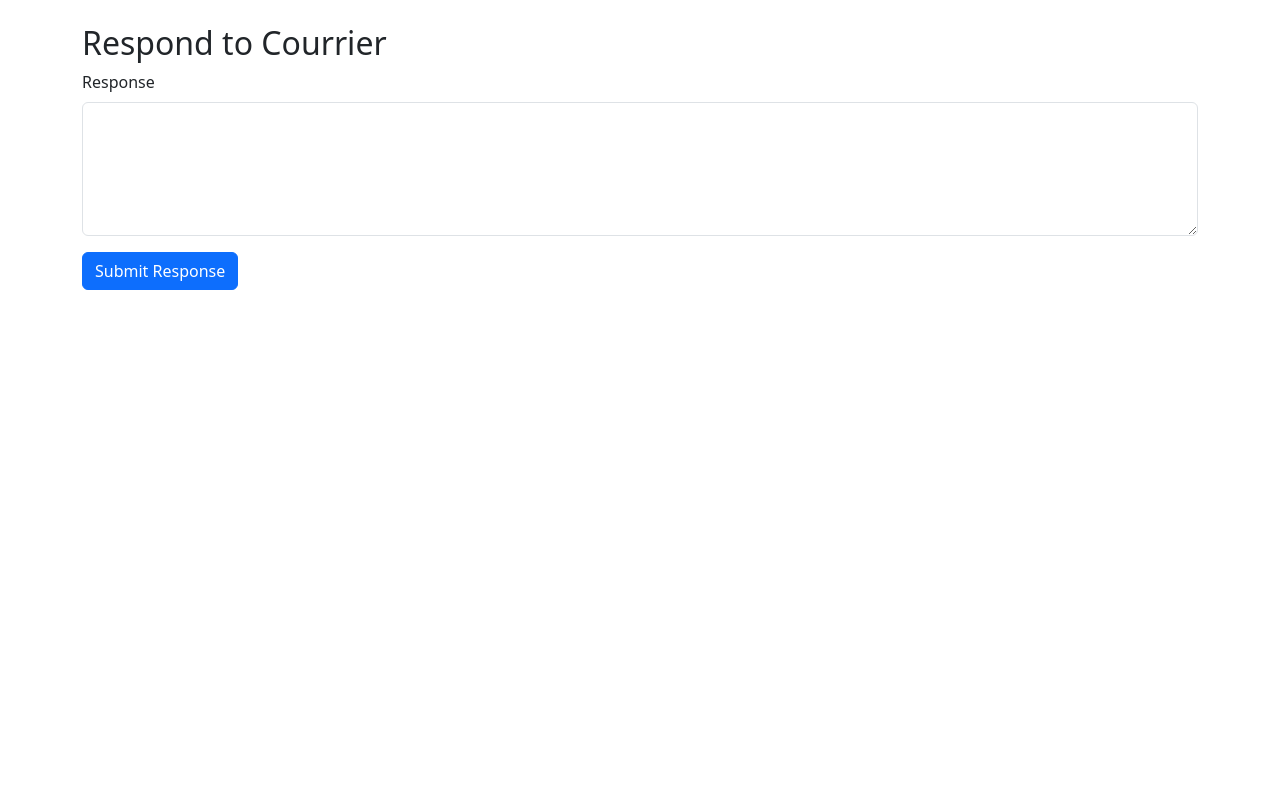
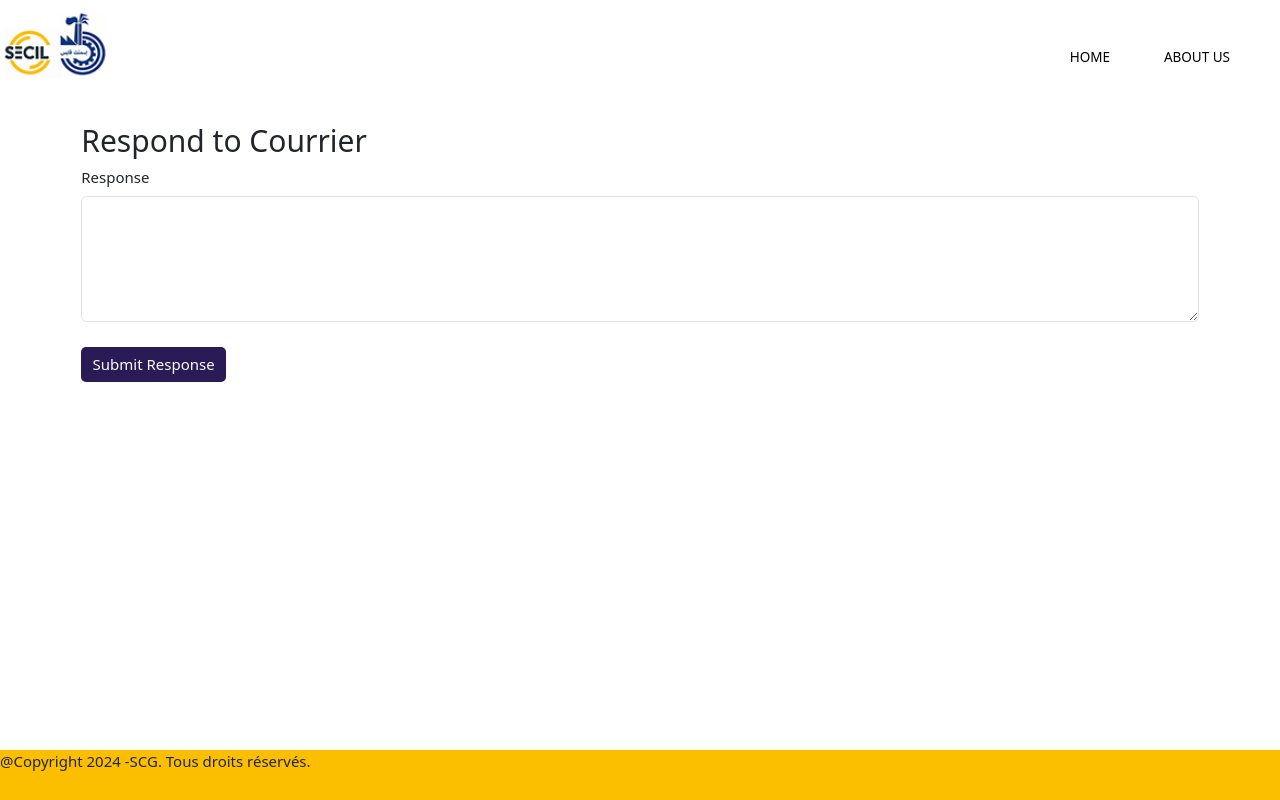
Before and after one commit to ghaith-bouabda/Internship_project, a PHP site: page /respond_courrier.php?id=1 in a window 1280 px wide. Run offline with PHP 8.4, Linux system fonts and the light colour scheme; the visitor is signed in with stand-in values (Sample User, id 1).

Commit message:
well another one

```diff
--- a/respond_courrier.php
+++ b/respond_courrier.php
@@ -51,6 +51,110 @@ if ($_SERVER["REQUEST_METHOD"] == "POST") {
     <title>Respond to Courrier</title>
     <link href="https://cdn.jsdelivr.net/npm/bootstrap@5.3.3/dist/css/bootstrap.min.css" rel="stylesheet" integrity="sha384-QWTKZyjpPEjISv5WaRU9OFeRpok6YctnYmDr5pNlyT2bRjXh0JMhjY6hW+ALEwIH" crossorigin="anonymous">
 </head>
+<header>
+<nav>
+                        <div class="">
+                        <img src="img/logo-1-1.png"  alt="logo" class="logo">
+                            <ul class="main-nav">
+                            <li> <a href="user_dashboard.php">Home</a></li>
+
+                            <li> <a href="#">About us</a></li>
+
+
+                            </ul>
+                        </div>
+                    </nav>
+<nav>
+</header>
+<body>
+    <style>
+    * {
+    margin: 0;
+    padding: 0;
+    box-sizing: border-box;
+}
+html {
+    font-family: 'Lato','Arial' ,sans-serif;
+        font-weight: 300;
+        font-size: 15px;
+}
+body {
+    padding-bottom: 60px;
+}
+nav{
+    height:50px;
+    background-color:white;
+
+}
+.logo {
+    height: 70px;
+    width: auto;
+    float: left;
+    margin-top: 10px;
+}
+
+.main-nav {
+
+
+    float: right;
+    list-style: none;
+    margin-top: 45px;
+
+
+}
+
+.main-nav li {
+    display: inline-block;
+    margin-right: 50px;
+
+
+}
+
+.main-nav li a:link,
+.main-nav li a:visited{
+    padding: 6px 0;
+    color: #000;
+    text-decoration: none;
+    text-transform: uppercase;
+    font-size: 90%;
+    border-bottom: 2px solid transparent;
+    transition: border-bottom 0.2s;
+}
+.main-nav li a:hover,
+.main-nav li a:active{
+    border-bottom: 2px solid #2a1a55;
+}
+
+
+
+
+ .btn {
+
+    height: 35px;
+    background:#2a1a55;
+    border: 0;
+    border-radius: 5px;
+    font-size: 15px;
+    cursor: pointer;
+    transition: all .3s;
+    margin-top: 10px;
+
+    color: #fdfdfd;
+}
+.btn:hover {
+    opacity: 0.83;
+}
+section{
+    height:50px;
+    background-color:#FBBF00;
+    position: fixed;
+    width: 100%;
+  left: 0;
+  bottom: 0;
+
+}
+
+ </style>
 <body>
     <div class="container mt-4">
         <h2>Respond to Courrier</h2>
@@ -64,5 +168,7 @@ if ($_SERVER["REQUEST_METHOD"] == "POST") {
             <button type="submit" class="btn btn-primary">Submit Response</button>
         </form>
     </div>
+    <section><p>@Copyright 2024 -SCG. Tous droits réservés.</p></section>
+
 </body>
 </html>
```
Also changed, not shown: user_dashboard.php (+27 -5 lines).
